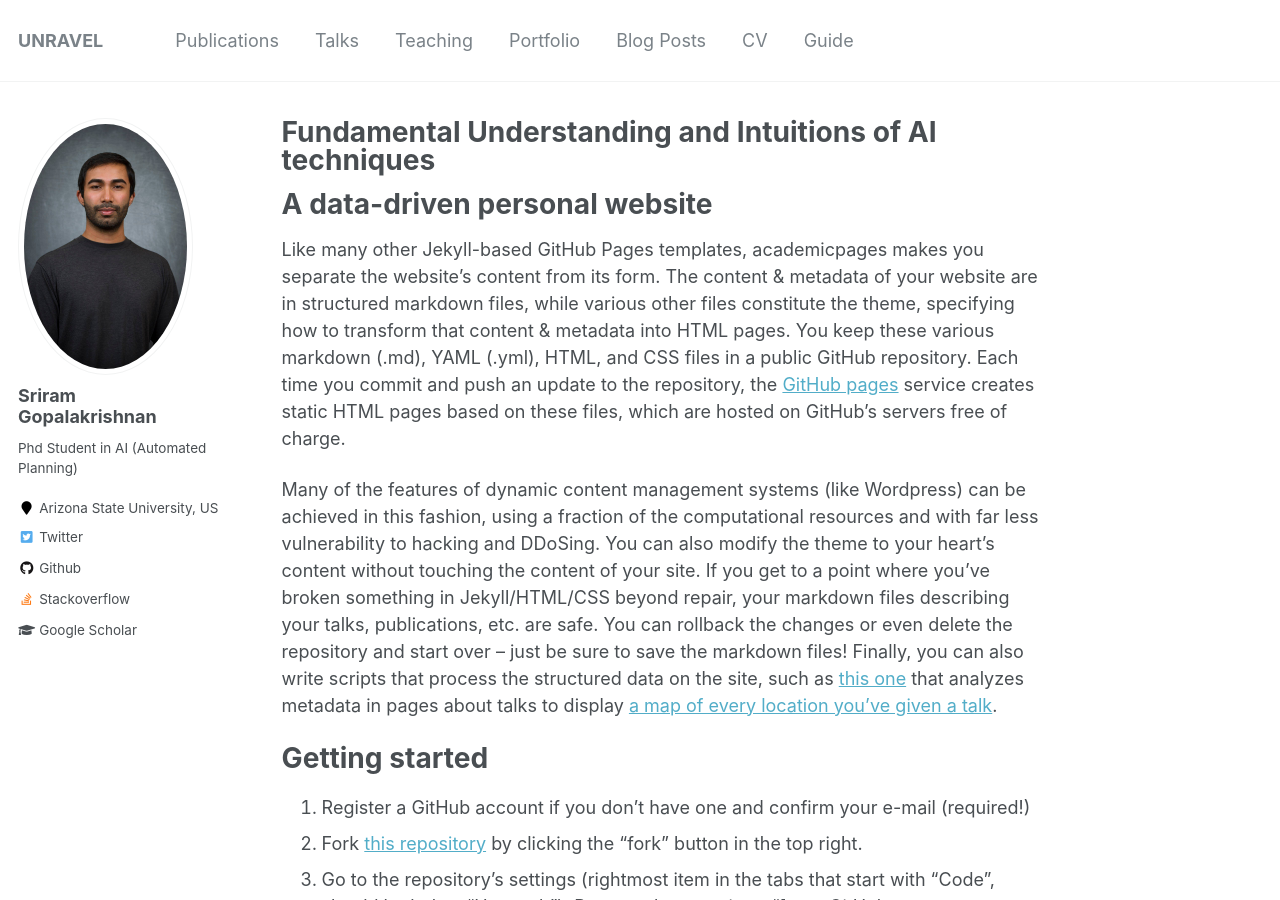
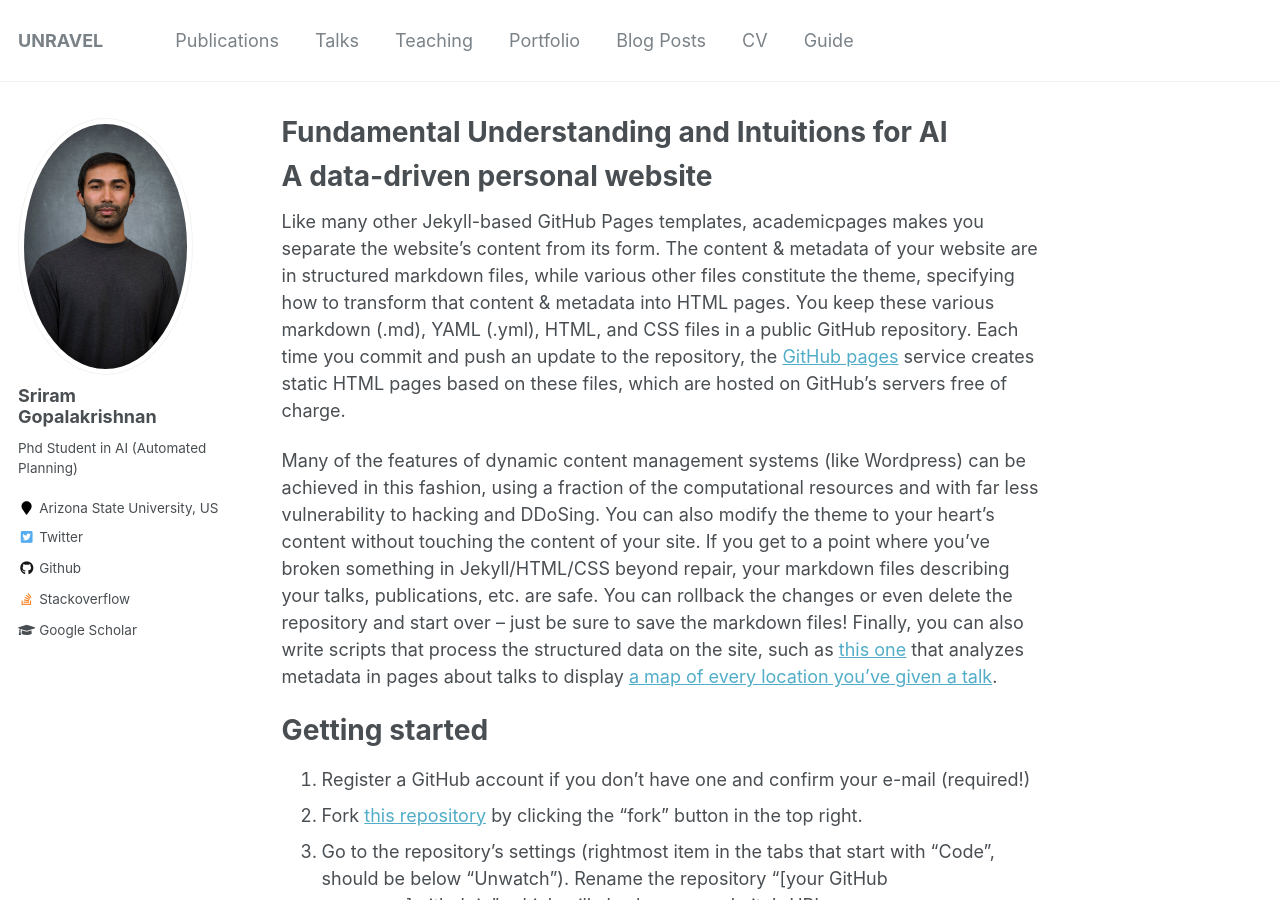
Before and after one commit to marirsg2/Sriram_Unravel, a Jekyll site: the page built from _pages/about.md, in a window 1280 px wide and 900 px high. Built offline with Jekyll 4.4.1, drawn with Linux system fonts in a browser that asks for light colours.

Commit message:
Title change

```diff
--- a/_pages/about.md
+++ b/_pages/about.md
@@ -1,6 +1,6 @@
 ---
 permalink: /
-title: "Fundamental Understanding and Intuitions of AI techniques"
+title: "Fundamental Understanding and Intuitions for AI"
 excerpt: ""
 author_profile: true
 redirect_from:
```
